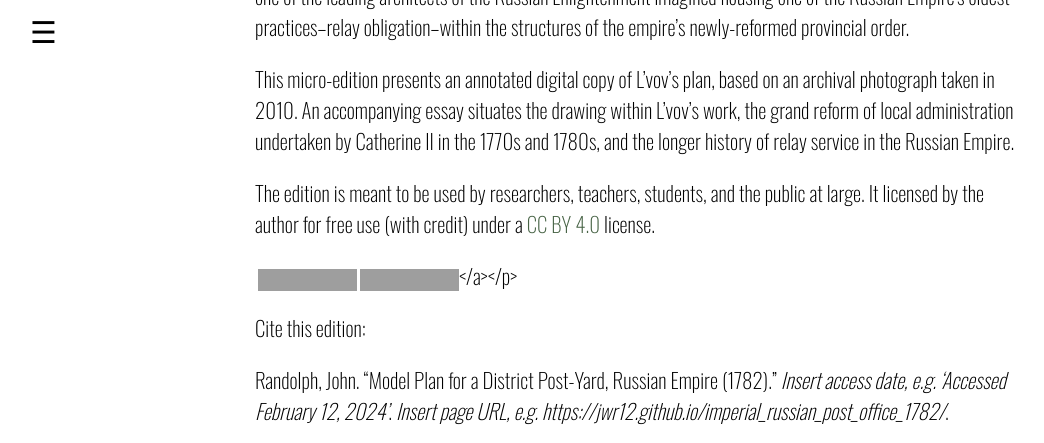
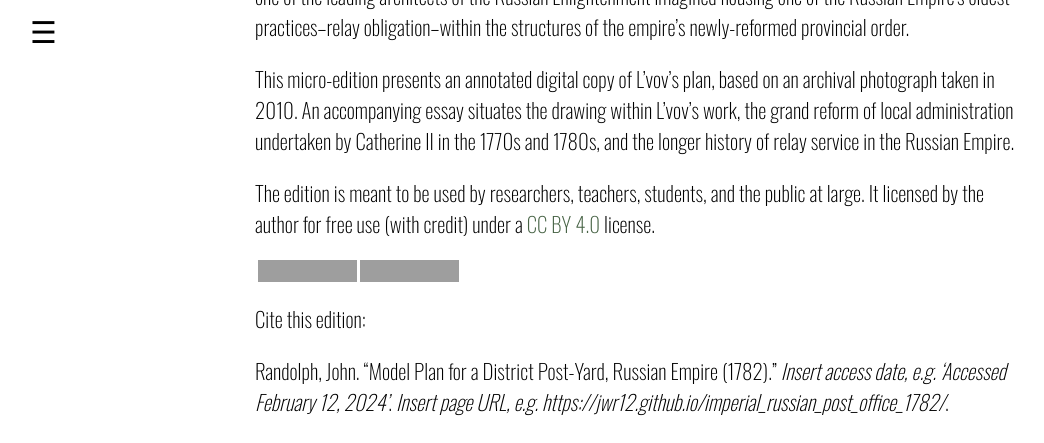
Before and after one commit to jwr12/imperial_russian_post_office_1782, a Jekyll site: the page built from 001_introduction.md, in a window 1280 px wide and 900 px high, scrolled down 421 px, cut to the strip 0-443 px from the top of the window. Shown: the whole strip, without its empty margins (1-1045 px from the left). Built offline with Jekyll 4.4.1, drawn with Linux system fonts in a browser that asks for light colours; grey boxes are pictures that could not be loaded.

Commit message:
Update 001_introduction.md

```diff
--- a/001_introduction.md
+++ b/001_introduction.md
@@ -11,7 +11,7 @@ This micro-edition presents an annotated digital copy of L'vov's plan, based on
 
 The edition is meant to be used by researchers, teachers, students, and the public at large.  It licensed by the author for free use (with credit) under a [CC BY 4.0](https://creativecommons.org/licenses/by/4.0/) license.
 
-<img style="height:22px!important;margin-left:3px;vertical-align:text-bottom;" src="https://mirrors.creativecommons.org/presskit/icons/cc.svg?ref=chooser-v1"><img style="height:22px!important;margin-left:3px;vertical-align:text-bottom;" src="https://mirrors.creativecommons.org/presskit/icons/by.svg?ref=chooser-v1"></a></p>
+<img style="height:22px!important;margin-left:3px;vertical-align:text-bottom;" src="https://mirrors.creativecommons.org/presskit/icons/cc.svg?ref=chooser-v1"><img style="height:22px!important;margin-left:3px;vertical-align:text-bottom;" src="https://mirrors.creativecommons.org/presskit/icons/by.svg?ref=chooser-v1">
 
 Cite this edition:
 
```
